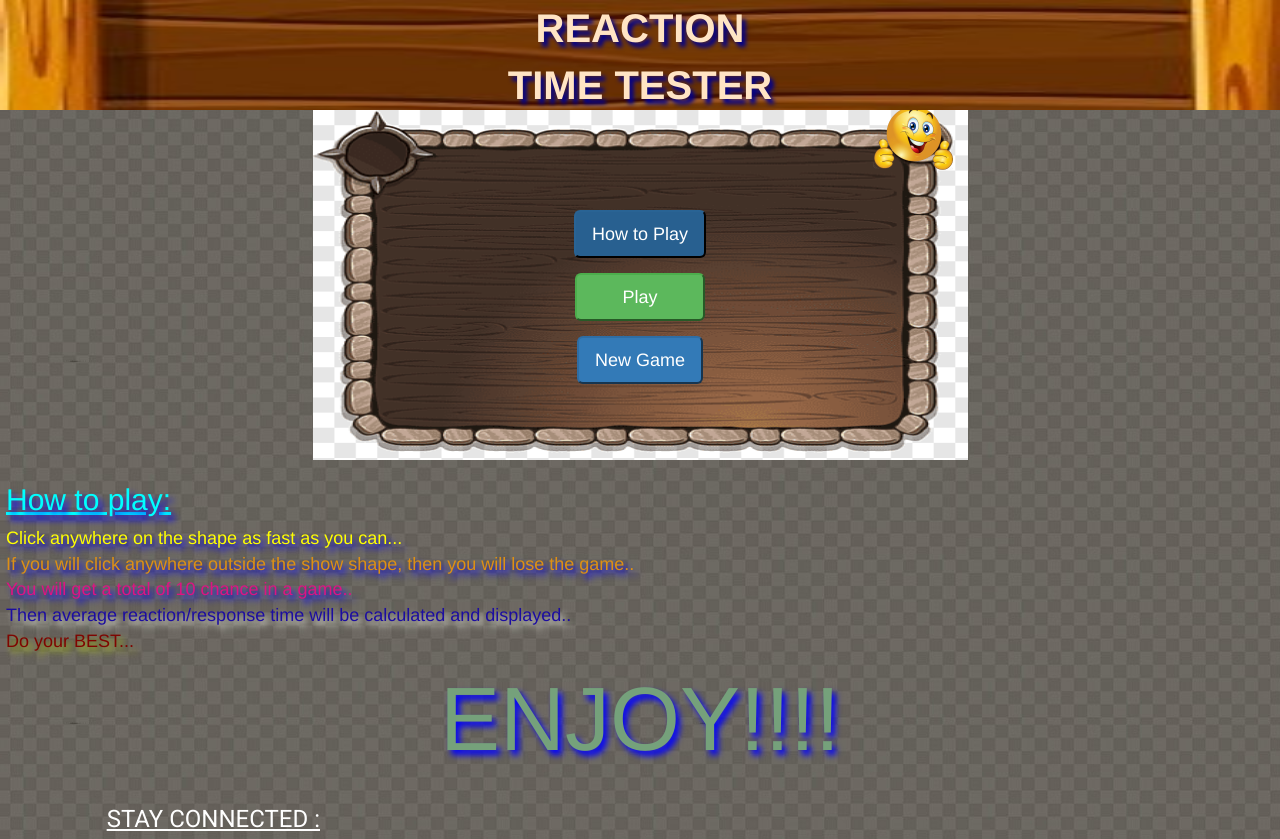
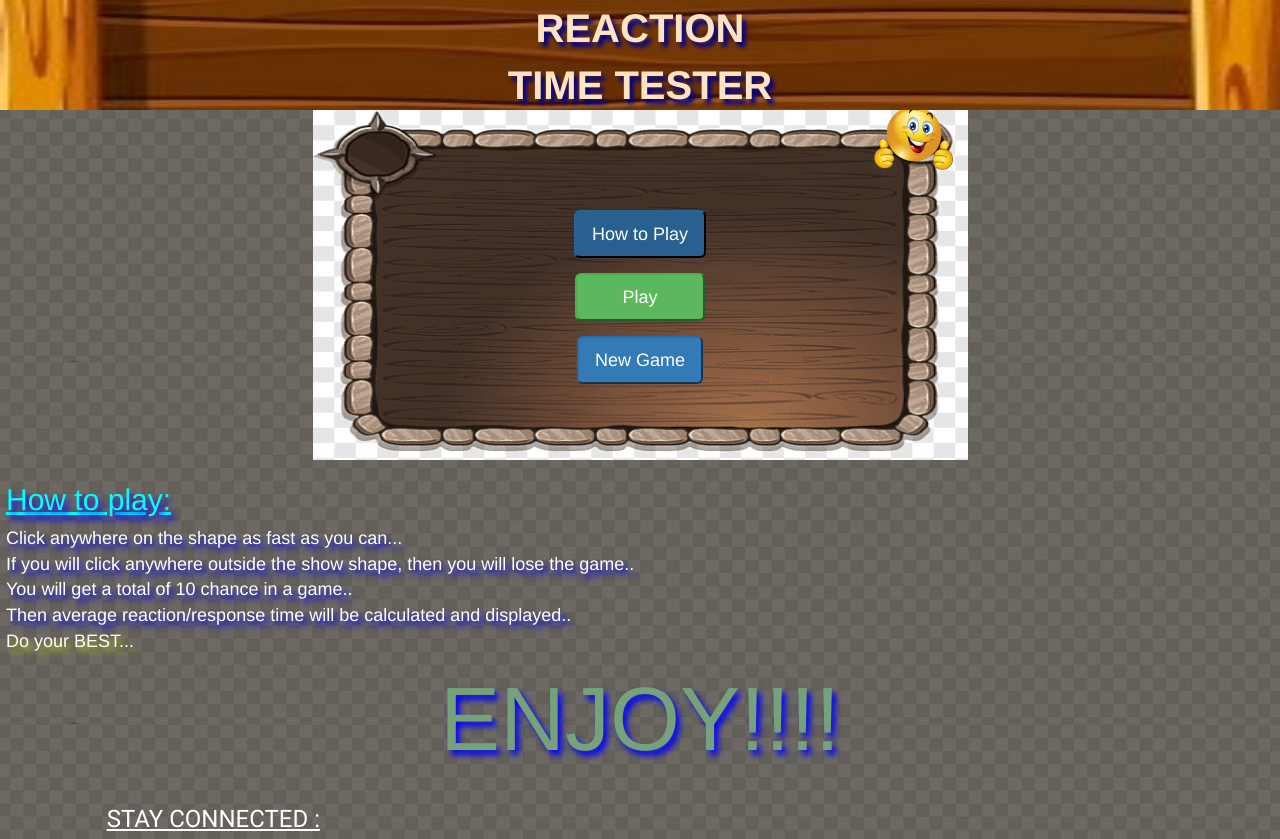
Before and after one commit to Prameet-Kumar/reaction_tester, a plain HTML site: page index.html in a window 1280 px wide. Both pictures are taken after a click on the button "How to Play". Shown: the top 839 px of the page. Drawn offline with nearby package versions, Linux system fonts and the light colour scheme; some packages are replaced by stand-ins of ours; a script that the page names is missing.

Commit message:
Update index.html

```diff
--- a/index.html
+++ b/index.html
@@ -39,7 +39,7 @@
     <script src="https://ajax.googleapis.com/ajax/libs/jquery/1.12.4/jquery.min.js"></script>
     <script src="https://maxcdn.bootstrapcdn.com/bootstrap/3.3.6/js/bootstrap.min.js"></script>
 
-    <title>Home</title>
+    <title>Home-BBC</title>
 
     <style>
       .but {
@@ -125,12 +125,12 @@
         <u>How to play:</u>
       </h2>
       <span
-        style="color: yellow; text-shadow: 4px 5px 6px blue; font-size: large"
+        style="color: white; text-shadow: 4px 5px 6px blue;font-size: large;"
         >Click anywhere on the shape as fast as you can...<br
       /></span>
       <span
         style="
-          color: rgb(221, 144, 20);
+          color: white;
           text-shadow: 4px 5px 6px blue;
           font-size: large;
         "
@@ -139,7 +139,7 @@
         the game..<br />
         <span
           style="
-            color: rgb(221, 20, 131);
+            color: white;
             text-shadow: 4px 5px 6px blue;
             font-size: large;
           "
@@ -147,8 +147,8 @@
           You will get a total of 10 chance in a game..<br /> </span
         ><span
           style="
-            color: rgb(28, 13, 161);
-            text-shadow: 4px 5px 6px rgb(230, 233, 221);
+            color: white;
+            text-shadow: 4px 5px 6px blue;
             font-size: large;
           "
           >Then average reaction/response time will be calculated and
@@ -156,7 +156,7 @@
         </span>
         <span
           style="
-            color: rgb(127, 5, 1);
+            color: white;
             text-shadow: 4px 5px 6px rgb(177, 198, 20);
             font-size: large;
           "
@@ -213,7 +213,7 @@
     <div class="row">
       <div class="col-sm-4" style="text-align: center; padding-top: 10px">
         <span style="text-align: center; color: rgb(71, 33, 33)"
-          ><u>&copy;All rights reserved </u></span
+          ><u>&copy;all rights are reserved </u></span
         >
       </div>
     </div>
```
